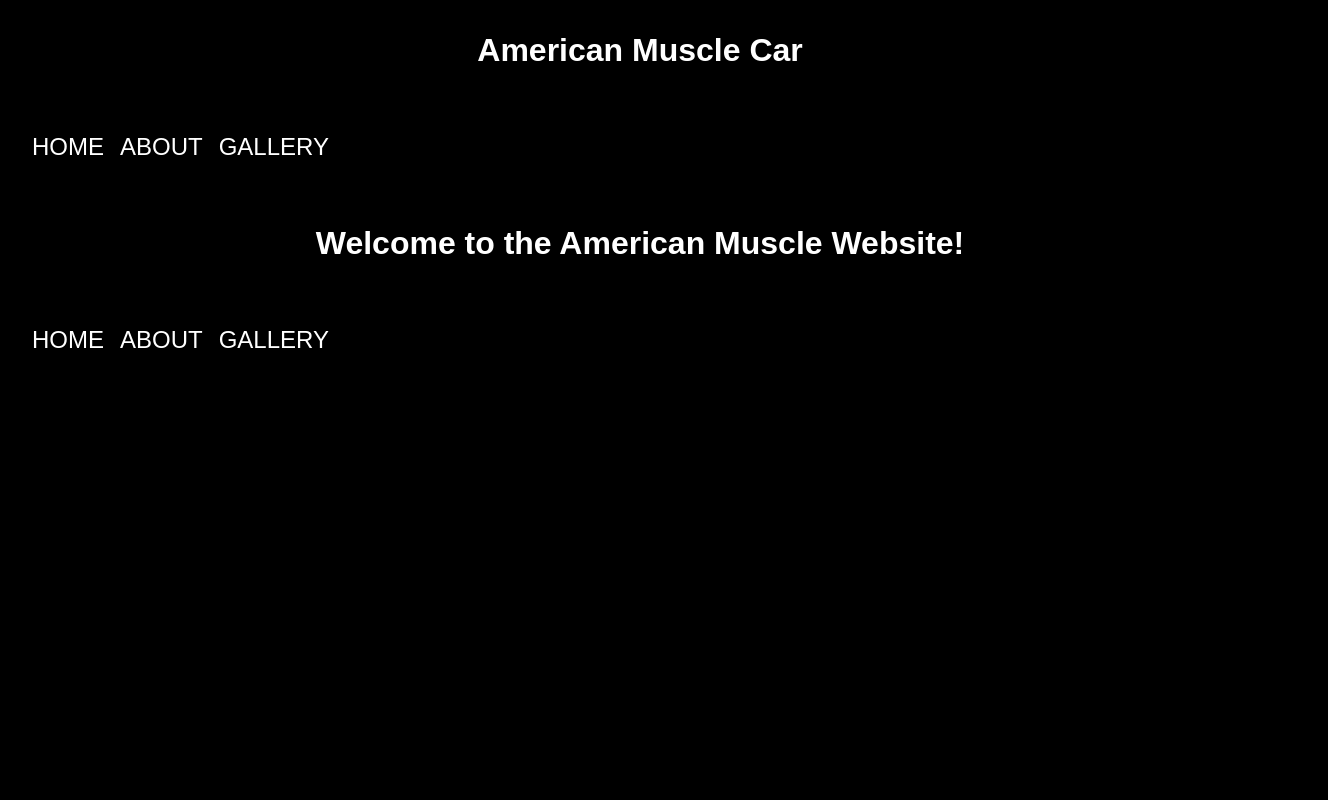
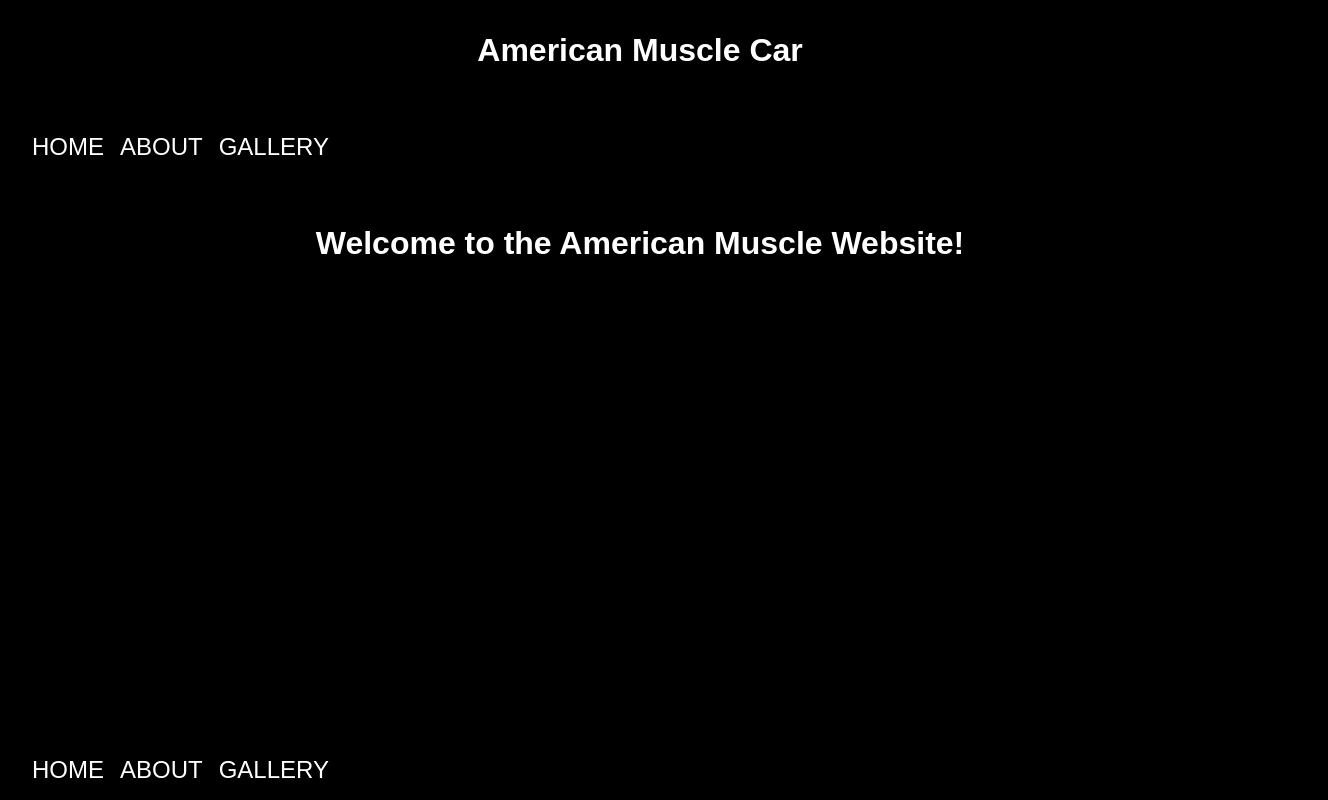
Before and after one commit to viniarski/react_routers, a React (Vite) app: page / in a window 1280 px wide. Shown: the whole page, 1328 px wide, since content can reach past the window. Built offline with nearby package versions, Linux system fonts and the light colour scheme.

Commit message:
react routers challenge

```diff
--- a/src/css/App.css
+++ b/src/css/App.css
@@ -3,6 +3,7 @@
   padding: 0;
   background-color: black;
   color: white;
+  overflow: hidden;
 }
 
 body {
@@ -32,3 +33,10 @@ a:hover {
   color: gray;
   text-decoration: underline;
 }
+
+footer {
+  position: absolute;
+  bottom: 0;
+  width: 100%;
+  margin-bottom: 0;
+}
```
